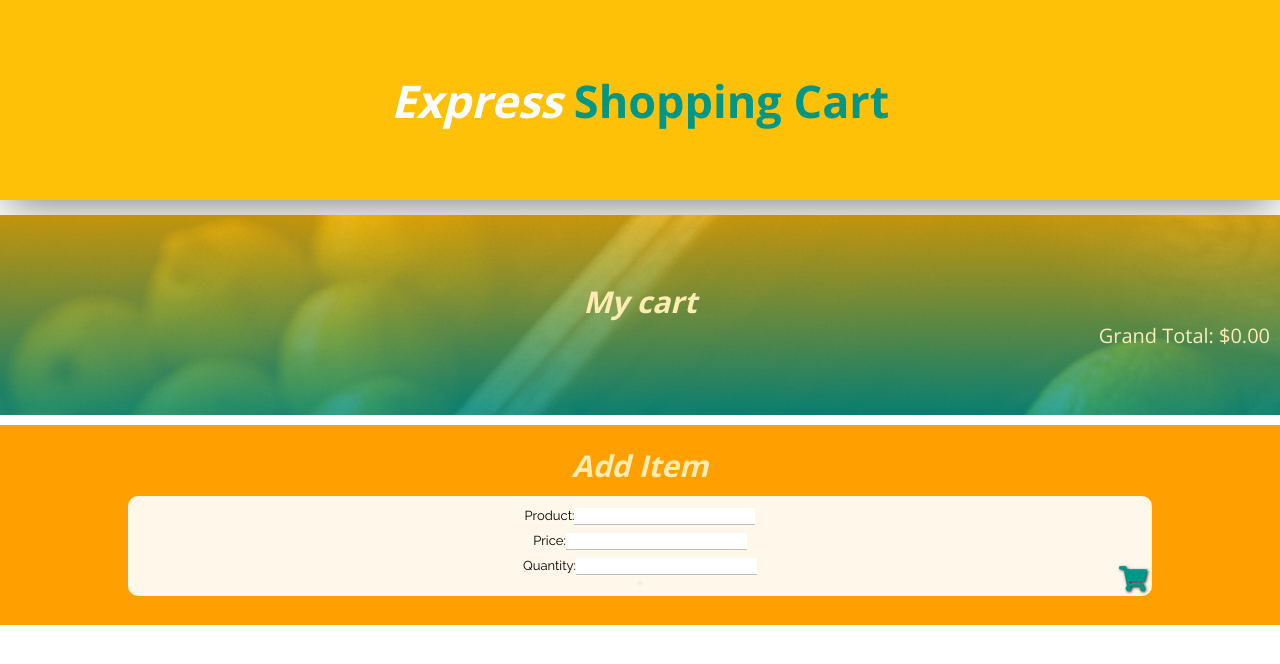
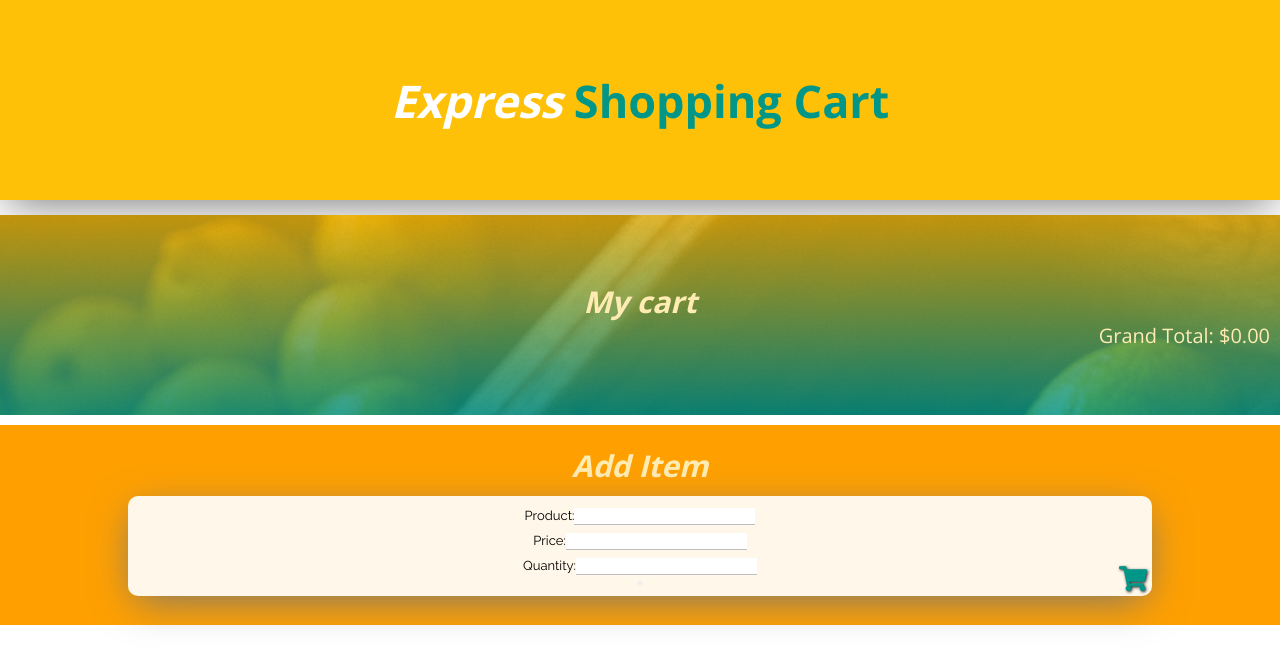
Before and after one commit to tabbplomaritas/express-shoppingcart, a website: page public/index.html in a window 1280 px wide. Drawn offline with nearby package versions, Linux system fonts and the light colour scheme; some packages are replaced by stand-ins of ours; no server answers.

Commit message:
added drop shadow to shoppingCart__item

```diff
--- a/public/css/style.css
+++ b/public/css/style.css
@@ -93,6 +93,9 @@ justify-content: space-between; */
   align-items: center;
   border-radius: 1rem;
   position: relative;
+  -webkit-box-shadow: 0px 10px 42px -7px rgba(117,117,117,1);
+  -moz-box-shadow: 0px 10px 42px -7px rgba(117,117,117,1);
+  box-shadow: 0px 10px 42px -7px rgba(117,117,117,1)
 }
 .shoppingCart__item__line {
   padding: .2rem;
```
